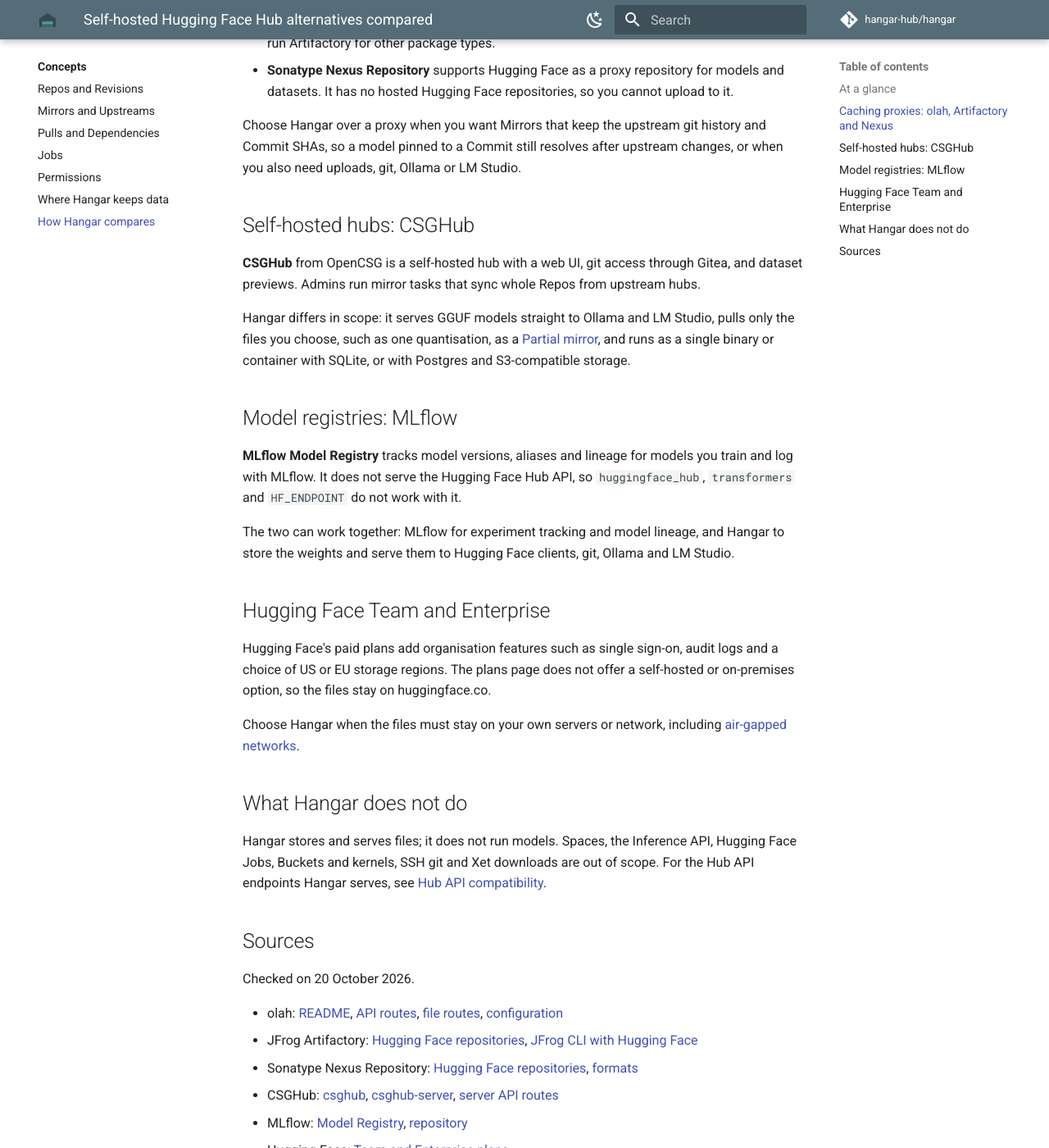
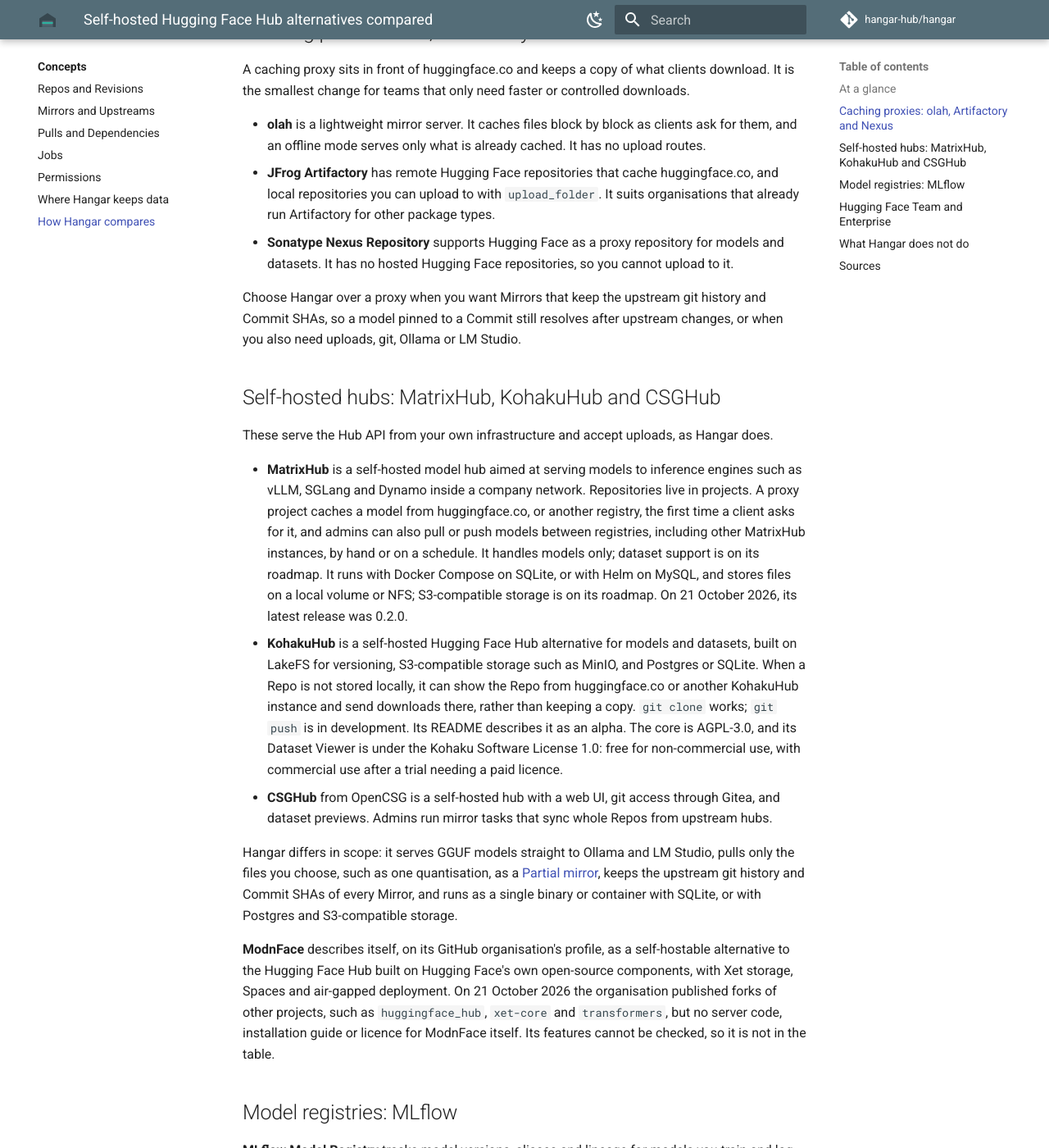
Before and after one commit to hangar-hub/hangar, an MkDocs documentation site: the page built from docs/concepts/comparison.md, in a window 1280 px wide and 1400 px high, scrolled down 1981 px. Shown: the whole window at 82% size. Built offline with MkDocs 1.6.1 and Material for MkDocs 9.7.7, drawn with Linux system fonts in a browser that asks for light colours; plug-ins that fetch from the network failed and are left out; comment, search, counter and statistics services are not loaded; the version menu is left out; some of the changed text lies outside the part shown.

Commit message:
docs: compare Hangar with MatrixHub, KohakuHub and ModnFace
Add MatrixHub and KohakuHub to the comparison table and the self-hosted hubs section, using only facts from their own READMEs and docs, and explain why ModnFace, whose organisation publishes no server code, installation guide or licence, is not in the table. Sources list the pages read on 21 October 2026.

```diff
--- a/docs/concepts/comparison.md
+++ b/docs/concepts/comparison.md
@@ -1,31 +1,31 @@
 ---
 title: Self-hosted Hugging Face Hub alternatives compared
-description: "How Hangar compares with olah, JFrog Artifactory, Sonatype Nexus, CSGHub, MLflow Model Registry and Hugging Face Enterprise for private models."
+description: "How Hangar compares with MatrixHub, KohakuHub, CSGHub, olah, JFrog Artifactory, Sonatype Nexus and MLflow for keeping Hugging Face models private."
 ---
 
 # How Hangar compares
 
 Teams that want models and datasets on their own infrastructure usually look at one of three kinds of tool: a caching proxy in front of huggingface.co, a full self-hosted hub, or an MLOps model registry. Hangar is a self-hosted hub: it serves the Hugging Face Hub API, keeps Mirrors with their git history, and also accepts your own uploads.
 
-This page compares Hangar with tools people evaluate alongside it. Each fact about another tool comes from that tool's own documentation or source code, checked on 20 October 2026, and linked in [Sources](#sources). Tools change, so check their current documentation before you decide.
+This page compares Hangar with tools people evaluate alongside it. Each fact about another tool comes from that tool's own documentation or source code, linked in [Sources](#sources): MatrixHub, KohakuHub and ModnFace were checked on 21 October 2026, and the others on 20 October 2026. Tools change, so check their current documentation before you decide.
 
 ## At a glance
 
 "Not documented" means the tool's own documentation does not say.
 
-| | Hangar | olah | JFrog Artifactory | Sonatype Nexus | CSGHub | MLflow Model Registry |
-|---|---|---|---|---|---|---|
-| Self-hosted | Yes | Yes | Yes, or SaaS | Yes, or cloud | Yes | Yes |
-| Licence | Elastic License 2.0 | MIT | Commercial | Community Edition or Pro | Apache-2.0 | Apache-2.0 |
-| Downloads with `HF_ENDPOINT` | Yes | Yes | Yes | Not documented | Yes | No |
-| Uploads with `huggingface_hub` | Yes | No | Yes, to local repositories | No, proxy only | Yes | No |
-| Datasets | Yes | Yes | Yes | Yes | Yes | No |
-| How it fetches from huggingface.co | Pulls Mirrors with git history and Commit SHAs, whole Repos or selected files, plus optional Pull-through | Caches file blocks as clients download them | Caches files as clients download them | Caches files as clients download them | Admins run mirror tasks that sync whole Repos | Does not fetch |
-| `git clone` with git-lfs | Yes | No | Not documented | Not documented | Yes | No |
-| `ollama pull` | Yes | No | Not documented | Not documented | Not documented | No |
-| Xet uploads from `hf_xet` | Yes | Partial | Yes, with `huggingface_hub` up to 1.19.0 | Not yet | Not documented | No |
-| Web UI for browsing | Yes, with a Dataset Viewer | Basic | Yes | Yes | Yes | Yes |
-| Air-gapped use | Yes, fed from another Instance | Yes, serves only what is cached | Not documented | Not documented | Not documented | Not documented |
+| | Hangar | MatrixHub | KohakuHub | CSGHub | olah | JFrog Artifactory | Sonatype Nexus | MLflow Model Registry |
+|---|---|---|---|---|---|---|---|---|
+| Self-hosted | Yes | Yes | Yes | Yes | Yes | Yes, or SaaS | Yes, or cloud | Yes |
+| Licence | Elastic License 2.0 | Apache-2.0 | AGPL-3.0; its Dataset Viewer needs a paid licence for commercial use after a trial | Apache-2.0 | MIT | Commercial | Community Edition or Pro | Apache-2.0 |
+| Downloads with `HF_ENDPOINT` | Yes | Yes | Yes | Yes | Yes | Yes | Not documented | No |
+| Uploads with `huggingface_hub` | Yes | Yes, except to proxy projects | Yes | Yes | No | Yes, to local repositories | No, proxy only | No |
+| Datasets | Yes | No, models only (on its roadmap) | Yes | Yes | Yes | Yes | Yes | No |
+| How it fetches from huggingface.co | Pulls Mirrors with git history and Commit SHAs, whole Repos or selected files, plus optional Pull-through | Caches a model when a client first asks for it through a proxy project; admins can also run manual or scheduled sync policies | Does not copy: for a Repo it does not hold, it shows the upstream one and redirects downloads to it | Admins run mirror tasks that sync whole Repos | Caches file blocks as clients download them | Caches files as clients download them | Caches files as clients download them | Does not fetch |
+| `git clone` with git-lfs | Yes | Yes, over HTTP or SSH | Clone only; push is in development | Yes | No | Not documented | Not documented | No |
+| `ollama pull` | Yes | Not documented | Not documented | Not documented | No | Not documented | Not documented | No |
+| Xet uploads from `hf_xet` | Yes | Not documented | Not documented | Not documented | Partial | Yes, with `huggingface_hub` up to 1.19.0 | Not yet | No |
+| Web UI for browsing | Yes, with a Dataset Viewer | Yes | Yes, with a Dataset Viewer | Yes | Basic | Yes | Yes | Yes |
+| Air-gapped use | Yes, fed from another Instance | Listed as a use case, with sync between instances | Not documented | Not documented | Yes, serves only what is cached | Not documented | Not documented | Not documented |
 
 ## Caching proxies: olah, Artifactory and Nexus
 
@@ -37,11 +37,17 @@
 
 Choose Hangar over a proxy when you want Mirrors that keep the upstream git history and Commit SHAs, so a model pinned to a Commit still resolves after upstream changes, or when you also need uploads, git, Ollama or LM Studio.
 
-## Self-hosted hubs: CSGHub
+## Self-hosted hubs: MatrixHub, KohakuHub and CSGHub
 
-**CSGHub** from OpenCSG is a self-hosted hub with a web UI, git access through Gitea, and dataset previews. Admins run mirror tasks that sync whole Repos from upstream hubs.
+These serve the Hub API from your own infrastructure and accept uploads, as Hangar does.
 
-Hangar differs in scope: it serves GGUF models straight to Ollama and LM Studio, pulls only the files you choose, such as one quantisation, as a [Partial mirror](mirrors.md#partial-mirrors), and runs as a single binary or container with SQLite, or with Postgres and S3-compatible storage.
+- **MatrixHub** is a self-hosted model hub aimed at serving models to inference engines such as vLLM, SGLang and Dynamo inside a company network. Repositories live in projects. A proxy project caches a model from huggingface.co, or another registry, the first time a client asks for it, and admins can also pull or push models between registries, including other MatrixHub instances, by hand or on a schedule. It handles models only; dataset support is on its roadmap. It runs with Docker Compose on SQLite, or with Helm on MySQL, and stores files on a local volume or NFS; S3-compatible storage is on its roadmap. On 21 October 2026, its latest release was 0.2.0.
+- **KohakuHub** is a self-hosted Hugging Face Hub alternative for models and datasets, built on LakeFS for versioning, S3-compatible storage such as MinIO, and Postgres or SQLite. When a Repo is not stored locally, it can show the Repo from huggingface.co or another KohakuHub instance and send downloads there, rather than keeping a copy. `git clone` works; `git push` is in development. Its README describes it as an alpha. The core is AGPL-3.0, and its Dataset Viewer is under the Kohaku Software License 1.0: free for non-commercial use, with commercial use after a trial needing a paid licence.
+- **CSGHub** from OpenCSG is a self-hosted hub with a web UI, git access through Gitea, and dataset previews. Admins run mirror tasks that sync whole Repos from upstream hubs.
+
+Hangar differs in scope: it serves GGUF models straight to Ollama and LM Studio, pulls only the files you choose, such as one quantisation, as a [Partial mirror](mirrors.md#partial-mirrors), keeps the upstream git history and Commit SHAs of every Mirror, and runs as a single binary or container with SQLite, or with Postgres and S3-compatible storage.
+
+**ModnFace** describes itself, on its GitHub organisation's profile, as a self-hostable alternative to the Hugging Face Hub built on Hugging Face's own open-source components, with Xet storage, Spaces and air-gapped deployment. On 21 October 2026 the organisation published forks of other projects, such as `huggingface_hub`, `xet-core` and `transformers`, but no server code, installation guide or licence for ModnFace itself. Its features cannot be checked, so it is not in the table.
 
 ## Model registries: MLflow
 
@@ -61,7 +67,13 @@
 
 ## Sources
 
-Checked on 20 October 2026.
+Checked on 21 October 2026:
+
+- MatrixHub: [README](https://github.com/matrixhub-ai/matrixhub/blob/main/README.md), [overview](https://github.com/matrixhub-ai/matrixhub/blob/main/website/docs/overview/index.md), [installation](https://github.com/matrixhub-ai/matrixhub/blob/main/website/docs/installation/index.md), [proxy projects](https://github.com/matrixhub-ai/matrixhub/blob/main/website/docs/guides/mirror-from-huggingface.md), [uploads and downloads](https://github.com/matrixhub-ai/matrixhub/blob/main/website/docs/operations/model-repo/upload-download.md), [remote synchronisation](https://github.com/matrixhub-ai/matrixhub/blob/main/website/docs/operations/platform-settings/remote-sync.md), [roadmap](https://github.com/matrixhub-ai/matrixhub/blob/main/ROADMAP.md), [releases](https://github.com/matrixhub-ai/matrixhub/releases)
+- KohakuHub: [README](https://github.com/KohakuBlueleaf/KohakuHub/blob/main/README.md), [external source fallback](https://github.com/KohakuBlueleaf/KohakuHub/blob/main/docs/features/core/fallback.md), [git support](https://github.com/KohakuBlueleaf/KohakuHub/blob/main/docs/Git.md), [licensing](https://github.com/KohakuBlueleaf/KohakuHub/blob/main/docs/non-commercial/licensing.md)
+- ModnFace: [organisation profile](https://github.com/ModnFace), [repositories](https://github.com/orgs/ModnFace/repositories)
+
+Checked on 20 October 2026:
 
 - olah: [README](https://github.com/vtuber-plan/olah/blob/main/README.md), [API routes](https://github.com/vtuber-plan/olah/blob/main/src/olah/server_api_routes.py), [file routes](https://github.com/vtuber-plan/olah/blob/main/src/olah/server_file_routes.py), [configuration](https://github.com/vtuber-plan/olah/blob/main/assets/full_configs.toml)
 - JFrog Artifactory: [Hugging Face repositories](https://docs.jfrog.com/artifactory/docs/hugging-face-repositories), [JFrog CLI with Hugging Face](https://docs.jfrog.com/artifactory/docs/use-hugging-face-with-jfrog-cli)
```
Also changed, not shown: 1 other file.
